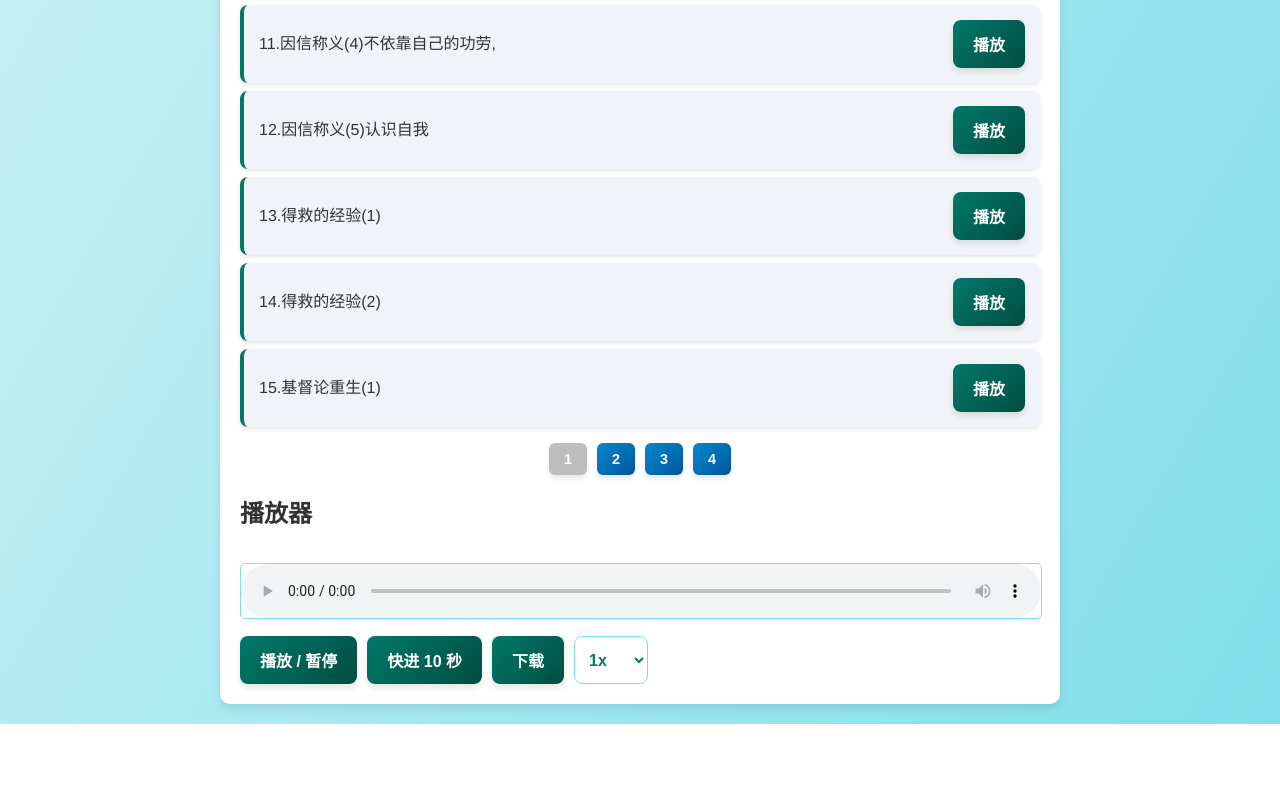
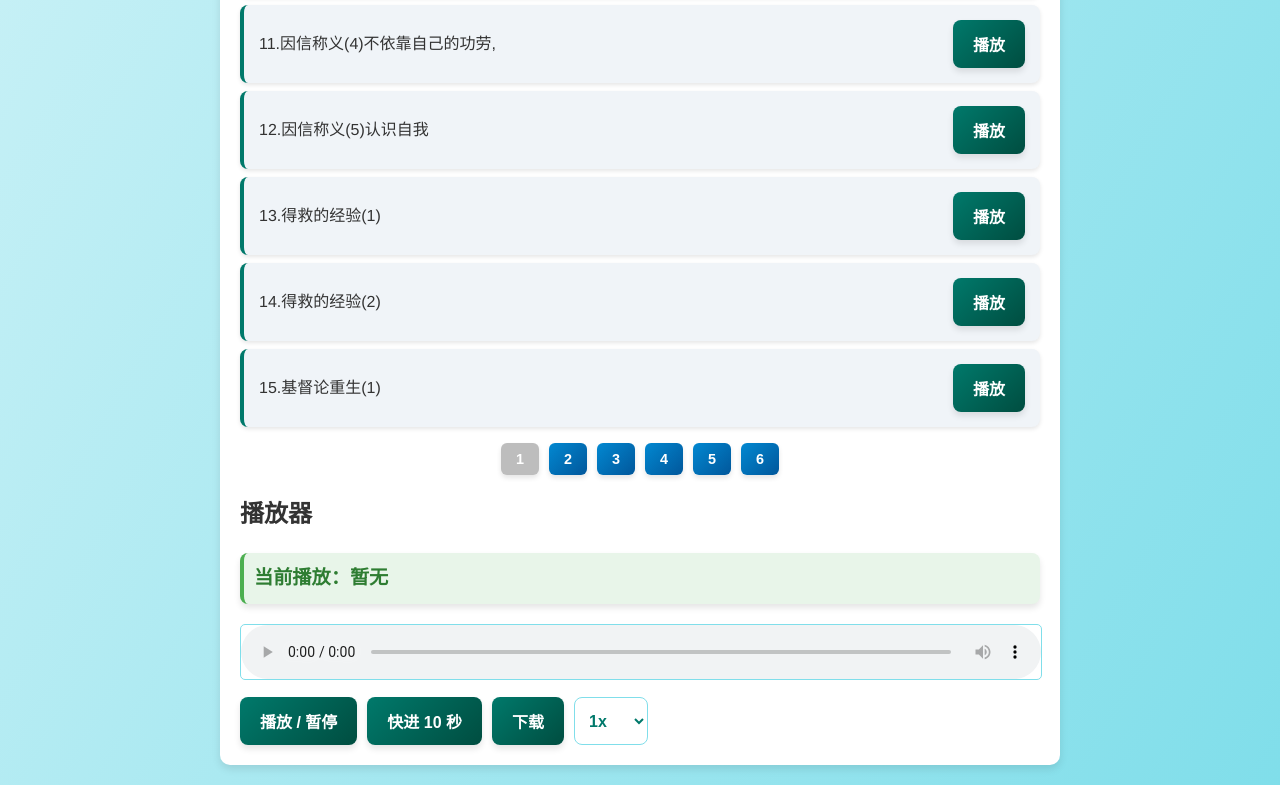
Before and after one commit to sitanbai/music, a plain HTML site: page index.html in a window 1280 px wide. Shown: the part 1173-1958 px from the top of the page. Before the commit the page ends 1897 px from the top, so only its background shows below. Drawn offline with Linux system fonts and the light colour scheme.

Commit message:
第三次提交

```diff
--- a/index.html
+++ b/index.html
@@ -15,10 +15,10 @@
             <h2>音频列表</h2>
             <ul id="file-list"></ul>
             <div id="pagination"></div>
-
         </section>
         <section id="audio-player">
             <h2>播放器</h2>
+            <div id="current-playing">当前播放：暂无</div>
             <audio id="player" controls></audio>
             <div class="controls">
                 <button id="play-pause">播放 / 暂停</button>
--- a/script.js
+++ b/script.js
@@ -6,14 +6,15 @@ document.addEventListener('DOMContentLoaded', () => {
     const fastForwardButton = document.getElementById('fast-forward');
     const downloadButton = document.getElementById('download');
     const speedSelect = document.getElementById('speed');
+    const currentPlaying = document.getElementById('current-playing');
 
     const audioFiles = [
         // 示例文件，可以替换为动态获取
         { name: '1.愚拙的童女', url: 'audio/1愚拙的童女.mp3' },
         { name: '2.聪明的童女', url: 'audio/2聪明的童女.mp3' },
-        { name: '3.第一位天使的信息', url: 'audio/3.第一位天使的信息.mp3' },
-        { name: '4.第二位天使的信息', url: 'audio/4.第二位天使的信息.mp3' },
-        { name: '5.第三位天使的信息', url: 'audio/5.第三位天使的信息.mp3' },
+        { name: '3.第一位天使的信息', url: 'audio/3.第一位天使信息.mp3' },
+        { name: '4.第二位天使的信息', url: 'audio/4.第二位天使信息.mp3' },
+        { name: '5.第三位天使的信息', url: 'audio/5.第三位天使信息.mp3' },
         { name: '6.因信称义(1)上帝宝贵的应许', url: 'audio/6.因信称义（1）上帝宝贵的应许.mp3' },
         { name: '7.因信称义(2)基督的功劳是我们唯一的希望', url: 'audio/7.因信称义（2 ）基督的功劳是我们唯一的希望.mp3' },
         { name: '8.因信称义(3)基督是赐生命的主', url: 'audio/8.因信称义（3）基督是赐生命的主.mp3' },
@@ -23,7 +24,7 @@ document.addEventListener('DOMContentLoaded', () => {
         { name: '12.因信称义(5)认识自我', url: 'audio/12.因信称义（5）认识自我.mp3' },
         { name: '13.得救的经验(1)', url: 'audio/13.得救的经验(1).mp3' },
         { name: '14.得救的经验(2)', url: 'audio/14.得救的经验(2).mp3' },
-        { name: '15.基督论重生(1)', url: 'audio/15.基督论重生1(1).mp3' },
+        { name: '15.基督论重生(1)', url: 'audio/15.基督论重生(1).mp3' },
         { name: '16.基督论重生(2)', url: 'audio/16.基督论重生(2).mp3' },
         { name: '17.真实的悔改', url: 'audio/17.真实的悔改.mp3' },
         { name: '18.你们应当悔改', url: 'audio/18.你们应当悔改.mp3' },
@@ -69,6 +70,32 @@ document.addEventListener('DOMContentLoaded', () => {
         { name: '58.成为补破口的', url: 'audio/58.成为补破口的.mp3' },
         { name: '59.大淫妇和兽', url: 'audio/59.大淫妇和兽.mp3' },
         { name: '60.福音的中心', url: 'audio/60.福音的中心.mp3' },
+        { name: '61.好牧人', url: 'audio/61.好牧人.mp3' },
+        { name: '62.基督徒的言语', url: 'audio/62.基督徒的言语.mp3' },
+        { name: '63.信子的人得永生', url: 'audio/63.信子的人得永生.mp3' },
+        { name: '64.三十八年的瘫子', url: 'audio/64.三十八年的瘫子.mp3' },
+        { name: '65.不要再犯罪', url: 'audio/65.不要再犯罪.mp3' },
+        { name: '66.该隐和亚伯（1）', url: 'audio/66.该隐和亚伯（1）.mp3' },
+        { name: '67.该隐和亚伯（2', url: 'audio/67.该隐和亚伯（2）.mp3' },
+        { name: '68.天国的八步阶梯（上）', url: 'audio/68.天国的八步阶梯（上）.mp3' },
+        { name: '69.天国的八步阶梯（下）', url: 'audio/69.天国的八步阶梯（下）.mp3' },
+        { name: '70.枯骨复苏（上）结37章', url: 'audio/70.枯骨复苏（上）结37章.mp3' },
+        { name: '71.枯骨复苏（下）结37章', url: 'audio/71.枯骨复苏（下）结37章.mp3' },
+        { name: '72.唯有靠基督得救', url: 'audio/72.唯有靠基督得救.mp3' },
+        { name: '73.成圣的人生', url: 'audio/73.成圣的人生.mp3' },
+        { name: '74.喜筵的比喻（上）太22章', url: 'audio/74.喜筵的比喻（上）太22章.mp3' },
+        { name: '75.喜筵的比喻（中）', url: 'audio/75.喜筵的比喻（中）.mp3' },
+        { name: '76.喜筵的比喻（下）', url: 'audio/76.喜筵的比喻（下）.mp3' },
+        { name: '77.如何悔改（1）', url: 'audio/77.如何悔改（1）.mp3' },
+        { name: '78.如何悔改（2）', url: 'audio/78.如何悔改（2）.mp3' },
+        { name: '79.罪担卸下）', url: 'audio/79.罪担卸下.mp3' },
+        { name: '80.上帝的美善 诗34(上)', url: 'audio/80.上帝的美善 诗34（上）.mp3' },
+        { name: '81.上帝的美善 诗34（下）', url: 'audio/81.上帝的美善 诗34（下）.mp3' },
+        { name: '82.耶稣基督的神性（上）', url: 'audio/82.耶稣基督的神性（上）.mp3' },
+        { name: '83.耶稣基督的神性（下）', url: 'audio/83.耶稣基督的神性（下）.mp3' },
+        { name: '84.因罪得赦，使我们称义（1）', url: 'audio/84.因罪得赦，使我们称义（1）.mp3' },
+        { name: '85.因罪得赦，使我们称义（2）', url: 'audio/85.因罪得赦，使我们称义（2）.mp3' },
+        { name: '86.因罪得赦，使我们称义（3）', url: 'audio/86.因罪得赦，使我们称义（3）.mp3' },
     ];
 
 
@@ -112,8 +139,15 @@ document.addEventListener('DOMContentLoaded', () => {
     fileList.addEventListener('click', e => {
         if (e.target.classList.contains('play-btn')) {
             const url = e.target.getAttribute('data-url');
+            const name = e.target.getAttribute('data-name');
             player.src = url;
+            currentPlaying.textContent = name;
             player.play();
+
+            //高亮当前播放项
+            const allItems = document.querySelectorAll('li');
+            allItems.forEach(item => item.classList.remove('active'));
+            e.target.closest('li').classList.add('active')
         }
     });
 
--- a/style.css
+++ b/style.css
@@ -49,6 +49,14 @@ main {
     border-left: 4px solid #00796b; /* 标识感 */
 }
 
+#file-list li.active {
+    background: #84fab0;
+    color: #fff;
+    font-weight: bold;
+    border: 2px solid #72e5a0;
+}
+
+
 #file-list li:hover {
     background: #e3f2fd; /* 浅蓝色悬停效果 */
 }
@@ -80,6 +88,19 @@ main {
     background: #bdbdbd;
     cursor: not-allowed;
 }
+/* 播放信息 */
+#current-playing {
+    font-size: 1.2em;
+    margin-bottom: 10px;
+    padding: 10px;
+    background: #e8f5e9; /* 浅绿色背景 */
+    color: #2e7d32; /* 深绿色文字 */
+    border-left: 4px solid #4caf50;
+    border-radius: 8px;
+    box-shadow: 0 4px 6px rgba(0, 0, 0, 0.1);
+    font-weight: bold;
+}
+
 
 /* 播放器控制样式 */
 .controls {
```
